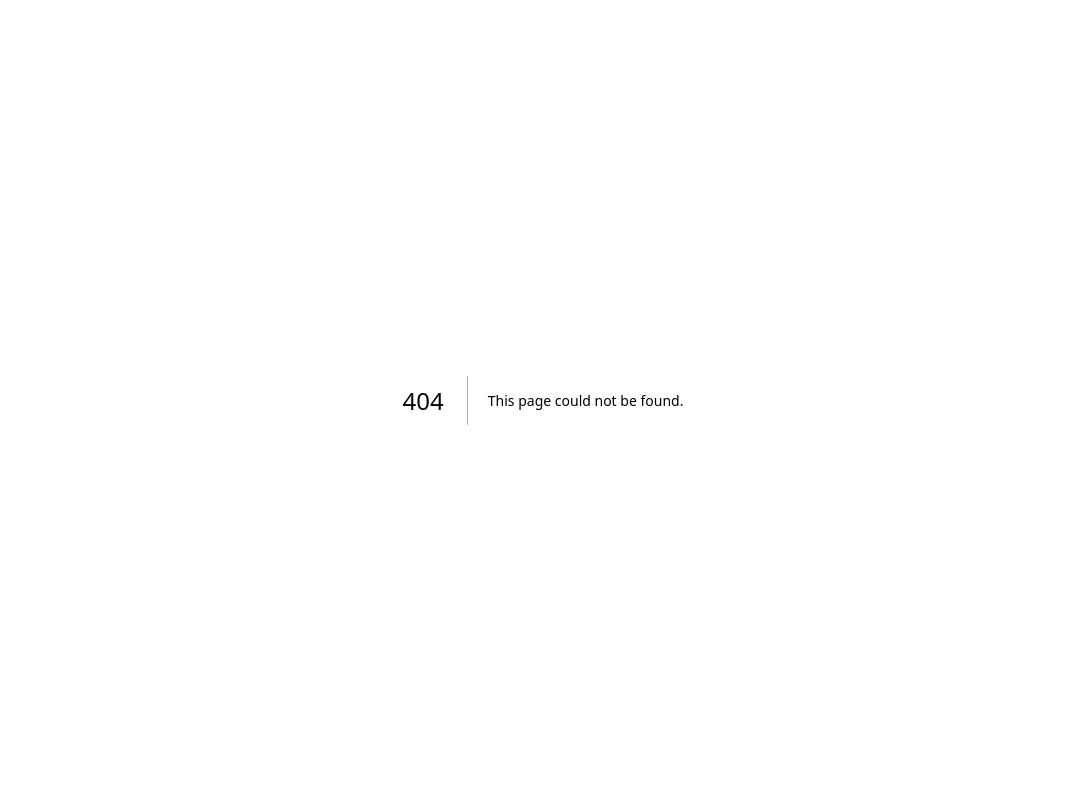
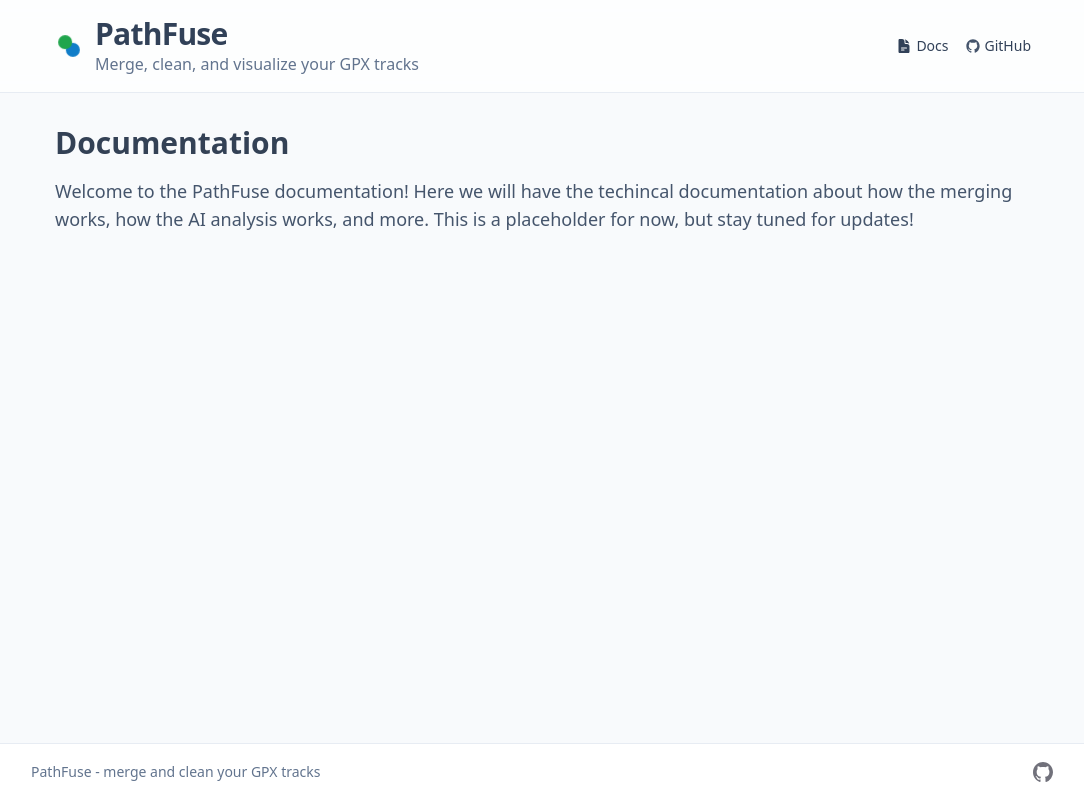
Before and after one commit to balintkiraly/path-fuse, a Next.js app: page /docs in a window 1280 px wide. Before the commit this address had no page. Shown: the whole page, without its empty margins (97-1181 px from the left). Built offline with nearby package versions, Linux system fonts and the light colour scheme.

Commit message:
feat: add docs page and proper layout

```diff
--- /dev/null
+++ b/app/docs/page.tsx
@@ -0,0 +1,16 @@
+"use client";
+
+export default function Docs() {
+  return (
+    <main className="max-w-5xl mx-auto px-4 sm:px-6 py-8">
+      <section className="prose prose-slate mx-auto">
+        <h1 className="text-3xl font-bold mb-4">Documentation</h1>
+        <p className="mb-6 text-lg text-slate-600">
+          Welcome to the PathFuse documentation! Here we will have the techincal
+          documentation about how the merging works, how the AI analysis works,
+          and more. This is a placeholder for now, but stay tuned for updates!
+        </p>
+      </section>
+    </main>
+  );
+}
--- a/app/layout.tsx
+++ b/app/layout.tsx
@@ -2,6 +2,8 @@ import type { Metadata } from "next";
 import { Geist, Geist_Mono } from "next/font/google";
 import { Providers } from "@/components/providers";
 import "./globals.css";
+import { Footer } from "@/components/Footer";
+import { Navigation } from "@/components/Navigation";
 
 const geistSans = Geist({
   variable: "--font-geist-sans",
@@ -29,7 +31,13 @@ export default function RootLayout({
       <body
         className={`${geistSans.variable} ${geistMono.variable} font-sans antialiased text-slate-700 relative`}
       >
-        <Providers>{children}</Providers>
+        <Providers>
+          <div className="min-h-screen bg-slate-50 pb-16">
+            <Navigation />
+            {children}
+            <Footer />
+          </div>
+        </Providers>
       </body>
     </html>
   );
--- a/app/page.tsx
+++ b/app/page.tsx
@@ -6,30 +6,13 @@ import { TrackStatsPanel } from "@/components/TrackStatsPanel";
 import { TrackSimilarityPanel } from "@/components/TrackSimilarityPanel";
 import { MergedTrackPanel } from "@/components/MergedTrackPanel";
 import { useStore } from "@/lib/store";
-
 import { MapPinIcon } from "@heroicons/react/24/solid";
+import { Navigation } from "@/components/Navigation";
 
 export default function Home() {
   const tracks = useStore((state) => state.tracks);
 
   return (
-    <div className="min-h-screen bg-slate-50 pb-16">
-      <header className="border-b border-slate-200/80 bg-white/70 backdrop-blur-sm sticky top-0 z-10">
-        <div className="max-w-5xl mx-auto px-4 sm:px-6 py-4  flex items-center gap-3">
-          <div className="">
-            <div className="logo" aria-hidden="true"></div>
-          </div>
-          <div>
-            <h1 className="text-2xl sm:text-3xl font-bold tracking-tight text-slate-700">
-              PathFuse
-            </h1>
-            <p className="mt-0 text-slate-500 text-xs sm:text-base">
-              Merge, clean, and visualize your GPX tracks
-            </p>
-          </div>
-        </div>
-      </header>
-
       <main className="max-w-5xl mx-auto px-4 sm:px-6 py-8">
         <div className="flex flex-col lg:flex-row gap-8 items-start">
           <div className="flex-1 space-y-8 w-full">
@@ -68,29 +51,5 @@ export default function Home() {
           </aside>
         </div>
       </main>
-
-      <footer className="bg-white mt-6 py-4 border-t border-slate-200/80 text-center text-sm text-slate-500 bottom-0 w-full absolute">
-        <div className="max-w-5xl flex mx-auto items-center justify-between gap-2">
-          <span>PathFuse - merge and clean your GPX tracks</span>
-          <a
-            href="https://github.com/balintkiraly/path-fuse"
-            target="_blank"
-            rel="noopener noreferrer"
-          >
-            <svg
-              viewBox="0 0 24 24"
-              aria-hidden="true"
-              className="h-6 w-6 fill-zinc-500 transition hover:fill-zinc-600"
-            >
-              <path
-                fillRule="evenodd"
-                clipRule="evenodd"
-                d="M12 2C6.475 2 2 6.588 2 12.253c0 4.537 2.862 8.369 6.838 9.727.5.09.687-.218.687-.487 0-.243-.013-1.05-.013-1.91C7 20.059 6.35 18.957 6.15 18.38c-.113-.295-.6-1.205-1.025-1.448-.35-.192-.85-.667-.013-.68.788-.012 1.35.744 1.538 1.051.9 1.551 2.338 1.116 2.912.846.088-.666.35-1.115.638-1.371-2.225-.256-4.55-1.14-4.55-5.062 0-1.115.387-2.038 1.025-2.756-.1-.256-.45-1.307.1-2.717 0 0 .837-.269 2.75 1.051.8-.23 1.65-.346 2.5-.346.85 0 1.7.115 2.5.346 1.912-1.333 2.75-1.05 2.75-1.05.55 1.409.2 2.46.1 2.716.637.718 1.025 1.628 1.025 2.756 0 3.934-2.337 4.806-4.562 5.062.362.32.675.936.675 1.897 0 1.371-.013 2.473-.013 2.82 0 .268.188.589.688.486a10.039 10.039 0 0 0 4.932-3.74A10.447 10.447 0 0 0 22 12.253C22 6.588 17.525 2 12 2Z"
-              ></path>
-            </svg>
-          </a>
-        </div>
-      </footer>
-    </div>
   );
 }
--- /dev/null
+++ b/components/Footer.tsx
@@ -0,0 +1,24 @@
+export const Footer = () => (
+  <footer className="bg-white mt-6 py-4 border-t border-slate-200/80 text-center text-sm text-slate-500 bottom-0 w-full absolute">
+    <div className="max-w-5xl flex mx-auto items-center justify-between gap-2">
+      <span>PathFuse - merge and clean your GPX tracks</span>
+      <a
+        href="https://github.com/balintkiraly/path-fuse"
+        target="_blank"
+        rel="noopener noreferrer"
+      >
+        <svg
+          viewBox="0 0 24 24"
+          aria-hidden="true"
+          className="h-6 w-6 fill-zinc-500 transition hover:fill-zinc-600"
+        >
+          <path
+            fillRule="evenodd"
+            clipRule="evenodd"
+            d="M12 2C6.475 2 2 6.588 2 12.253c0 4.537 2.862 8.369 6.838 9.727.5.09.687-.218.687-.487 0-.243-.013-1.05-.013-1.91C7 20.059 6.35 18.957 6.15 18.38c-.113-.295-.6-1.205-1.025-1.448-.35-.192-.85-.667-.013-.68.788-.012 1.35.744 1.538 1.051.9 1.551 2.338 1.116 2.912.846.088-.666.35-1.115.638-1.371-2.225-.256-4.55-1.14-4.55-5.062 0-1.115.387-2.038 1.025-2.756-.1-.256-.45-1.307.1-2.717 0 0 .837-.269 2.75 1.051.8-.23 1.65-.346 2.5-.346.85 0 1.7.115 2.5.346 1.912-1.333 2.75-1.05 2.75-1.05.55 1.409.2 2.46.1 2.716.637.718 1.025 1.628 1.025 2.756 0 3.934-2.337 4.806-4.562 5.062.362.32.675.936.675 1.897 0 1.371-.013 2.473-.013 2.82 0 .268.188.589.688.486a10.039 10.039 0 0 0 4.932-3.74A10.447 10.447 0 0 0 22 12.253C22 6.588 17.525 2 12 2Z"
+          ></path>
+        </svg>
+      </a>
+    </div>
+  </footer>
+);
--- /dev/null
+++ b/components/Navigation.tsx
@@ -0,0 +1,50 @@
+import NextLink from "next/link";
+import { DocumentTextIcon } from "@heroicons/react/24/solid";
+
+export const Navigation = () => (
+  <header className="border-b border-slate-200/80 bg-white/70 backdrop-blur-sm sticky top-0 z-10">
+    <div className="max-w-5xl mx-auto px-4 sm:px-6 py-4 flex items-center justify-between gap-4">
+      <NextLink href="/">
+        <div className="flex items-center gap-3">
+          <div className="logo" aria-hidden="true"></div>
+          <div>
+            <h1 className="text-2xl sm:text-3xl font-bold tracking-tight text-slate-700">
+              PathFuse
+            </h1>
+            <p className="mt-0 text-slate-500 text-xs sm:text-base">
+              Merge, clean, and visualize your GPX tracks
+            </p>
+          </div>
+        </div>
+      </NextLink>
+      <div className="flex items-center gap-4">
+        <NextLink
+          href="/docs"
+          className="inline-flex items-center gap-1 text-sm font-medium text-slate-700 hover:text-slate-900 transition group"
+        >
+          <DocumentTextIcon className="w-4 h-4 transition group-hover:fill-slate-900" />
+          Docs
+        </NextLink>
+        <a
+          href="https://github.com/balintkiraly/path-fuse"
+          target="_blank"
+          rel="noopener noreferrer"
+          className="inline-flex items-center gap-1 text-sm font-medium text-slate-700 hover:text-slate-900 transition group"
+        >
+          <svg
+            viewBox="0 0 24 24"
+            aria-hidden="true"
+            className="h-4 w-4 fill-slate-600 transition group-hover:fill-slate-900"
+          >
+            <path
+              fillRule="evenodd"
+              clipRule="evenodd"
+              d="M12 2C6.475 2 2 6.588 2 12.253c0 4.537 2.862 8.369 6.838 9.727.5.09.687-.218.687-.487 0-.243-.013-1.05-.013-1.91C7 20.059 6.35 18.957 6.15 18.38c-.113-.295-.6-1.205-1.025-1.448-.35-.192-.85-.667-.013-.68.788-.012 1.35.744 1.538 1.051.9 1.551 2.338 1.116 2.912.846.088-.666.35-1.115.638-1.371-2.225-.256-4.55-1.14-4.55-5.062 0-1.115.387-2.038 1.025-2.756-.1-.256-.45-1.307.1-2.717 0 0 .837-.269 2.75 1.051.8-.23 1.65-.346 2.5-.346.85 0 1.7.115 2.5.346 1.912-1.333 2.75-1.05 2.75-1.05.55 1.409.2 2.46.1 2.716.637.718 1.025 1.628 1.025 2.756 0 3.934-2.337 4.806-4.562 5.062.362.32.675.936.675 1.897 0 1.371-.013 2.473-.013 2.82 0 .268.188.589.688.486a10.039 10.039 0 0 0 4.932-3.74A10.447 10.447 0 0 0 22 12.253C22 6.588 17.525 2 12 2Z"
+            ></path>
+          </svg>
+          GitHub
+        </a>
+      </div>
+    </div>
+  </header>
+);
```
